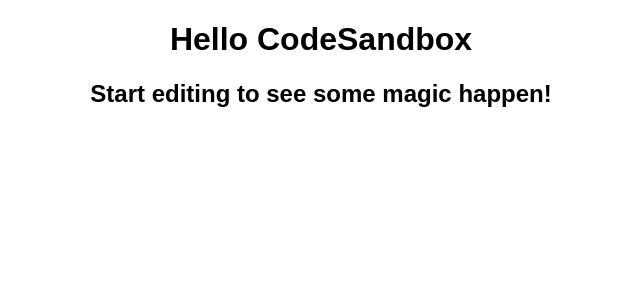
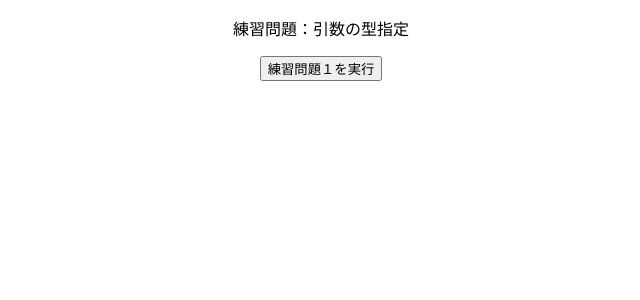
Before and after one commit to Omitsusan199411/Typescript-React-basic-practice, a React (Create React App) app: page / in a window 1280 px wide. Shown: the top 300 px of the page, without its empty margins (319-959 px from the left). Built offline with nearby package versions, Linux system fonts and the light colour scheme.

Commit message:
Typescript引数型指定練習

```diff
--- a/src/App.tsx
+++ b/src/App.tsx
@@ -1,10 +1,10 @@
 import "./styles.css";
+import { Practice1 } from "./practices/Practice1";
 
 export default function App() {
   return (
     <div className="App">
-      <h1>Hello CodeSandbox</h1>
-      <h2>Start editing to see some magic happen!</h2>
+      <Practice1 />
     </div>
   );
 }
--- /dev/null
+++ b/src/practices/Practice1.tsx
@@ -0,0 +1,17 @@
+export const Practice1 = () => {
+  const calcTotalFee = (num: number) => {
+    const total = num * 1.1;
+    console.log(total);
+  };
+
+  const onClickButton = () => {
+    calcTotalFee(1000);
+  };
+
+  return (
+    <div>
+      <p>練習問題：引数の型指定</p>
+      <button onClick={onClickButton}>練習問題１を実行</button>
+    </div>
+  );
+};
--- a/tsconfig.json
+++ b/tsconfig.json
@@ -3,7 +3,7 @@
         "./src/**/*"
     ],
     "compilerOptions": {
-        "strict": true,
+        // "strict": true,
         "esModuleInterop": true,
         "lib": [
             "dom",
```
